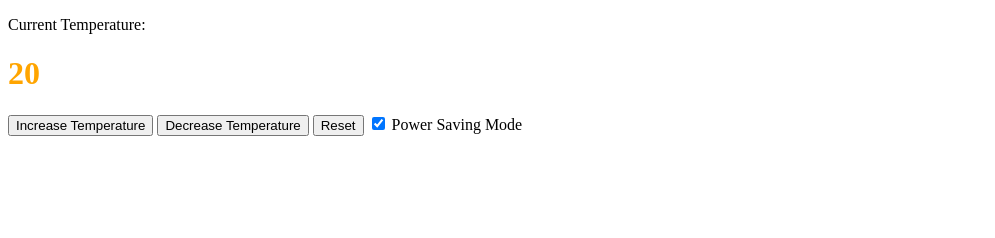
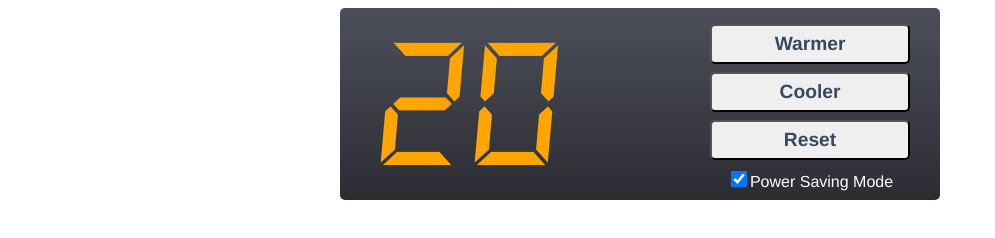
Before and after one commit to tomcoakes/ThermostatJS, a plain HTML site: page index.html in a window 1280 px wide. Shown: the whole page, without its empty margins (0-995 px from the left). Drawn offline with nearby package versions, Linux system fonts and the light colour scheme.

Commit message:
css updates

```diff
--- a/index.html
+++ b/index.html
@@ -3,6 +3,7 @@
 
   <head>
   <title>Thermostat Control</title>
+  <link href="styles/main.css" rel="stylesheet" type="text/css">
   <script src="http://code.jquery.com/jquery-1.11.2.min.js"></script>
   <script src="src/Thermostat.js"></script>
   <script src="src/Interface.js"></script>
@@ -10,14 +11,17 @@
 
 
   <body>
-    <main>
-      <p>Current Temperature:</p>
-      <h1 id="current_temp" style="color: orange;"></h1>
-      <button type="button" id="increase">Increase Temperature</button>
-      <button type="button" id="decrease">Decrease Temperature</button>
-      <button type="reset" id="reset">Reset</button>
-      <input type="checkbox" id="powersave" checked> Power Saving Mode
-    </main>
+      <main>
+        <section id="screen">
+          <span id="current_temp" style="color: orange;"></span>
+          <div id="group_of_buttons">
+            <button type="button" class="buttons" id="increase">Warmer</button>
+            <button type="button" class="buttons" id="decrease">Cooler</button>
+            <button class="buttons" id="reset">Reset</button>
+            <span class="buttons"><label><input type="checkbox" name="switch" id="powersave" checked>Power Saving Mode</label></span><label for="switch"></label>
+          </div>
+        </section>
+      </main>
   </body>
 
 
--- a/src/Interface.js
+++ b/src/Interface.js
@@ -36,13 +36,13 @@ $(document).ready(function() {
 
   tempColor = function() {
     if(thermostat.energyUsage() == "high") {
-      $("#current_temp").css("color", "red");
+      $("#current_temp").css("color", "#EF4836");
     }
     if(thermostat.energyUsage() == "medium") {
       $("#current_temp").css("color", "orange");
     }
     if(thermostat.energyUsage() == "low") {
-      $("#current_temp").css("color", "green");
+      $("#current_temp").css("color", "#00B16A");
     }
   };
 
--- /dev/null
+++ b/styles/main.css
@@ -0,0 +1,73 @@
+@font-face {
+  font-family: 'DS-Digital';
+  src: url('../fonts/DS-DIGII.TTF') format('truetype');
+}
+
+main {
+  text-align: center;
+  color: white;
+  font-family: "Helvetica", "Arial", sans-serif;
+}
+
+#screen {
+  background: #4c4e5a;
+  background: -webkit-linear-gradient(top, #4c4e5a 0%, #2c2d33 100%);
+  background: -moz-linear-gradient(top, #4c4e5a 0%, #2c2d33 100%);
+  background: -o-linear-gradient(top, #4c4e5a 0%, #2c2d33 100%);
+  background: -ms-linear-gradient(top, #4c4e5a 0%, #2c2d33 100%);
+  background: linear-gradient(top, #4c4e5a 0%, #2c2d33 100%);
+  -webkit-border-radius: 5px;
+  -moz-border-radius: 5px;
+  border-radius: 5px;
+
+  width: 600px;
+  display: inline-block;
+}
+
+#current_temp {
+  font-family: 'DS-Digital';
+  font-size: 12em;
+  float: left;
+  margin-left: 30px;
+}
+
+#group_of_buttons {
+  float: right;
+  margin-right: 30px;
+  margin-top: 8px;
+}
+
+.buttons {
+  margin: 8px auto;
+  display: block;
+}
+
+button {
+  width: 200px;
+  height: 40px;
+  border-radius: 5px;
+  font-family: "Helvetica";
+  font-weight: bold;
+  font-size: 1.2em;
+  color: #34495E;
+}
+
+input[type=checkbox] {
+  display: none;
+}
+
+input[type=checkbox] {
+  background: #999;
+       height: 16px;
+       width: 16px;
+       display:inline-block;
+       padding: 0 0 0 0px;
+}
+
+input[type=checkbox]:checked {
+  background: #0080FF;
+        height: 16px;
+        width: 16px;
+        display:inline-block;
+        padding: 0 0 0 0px;
+}
```
Also changed, not shown: fonts/DS-DIGII.TTF (added).
